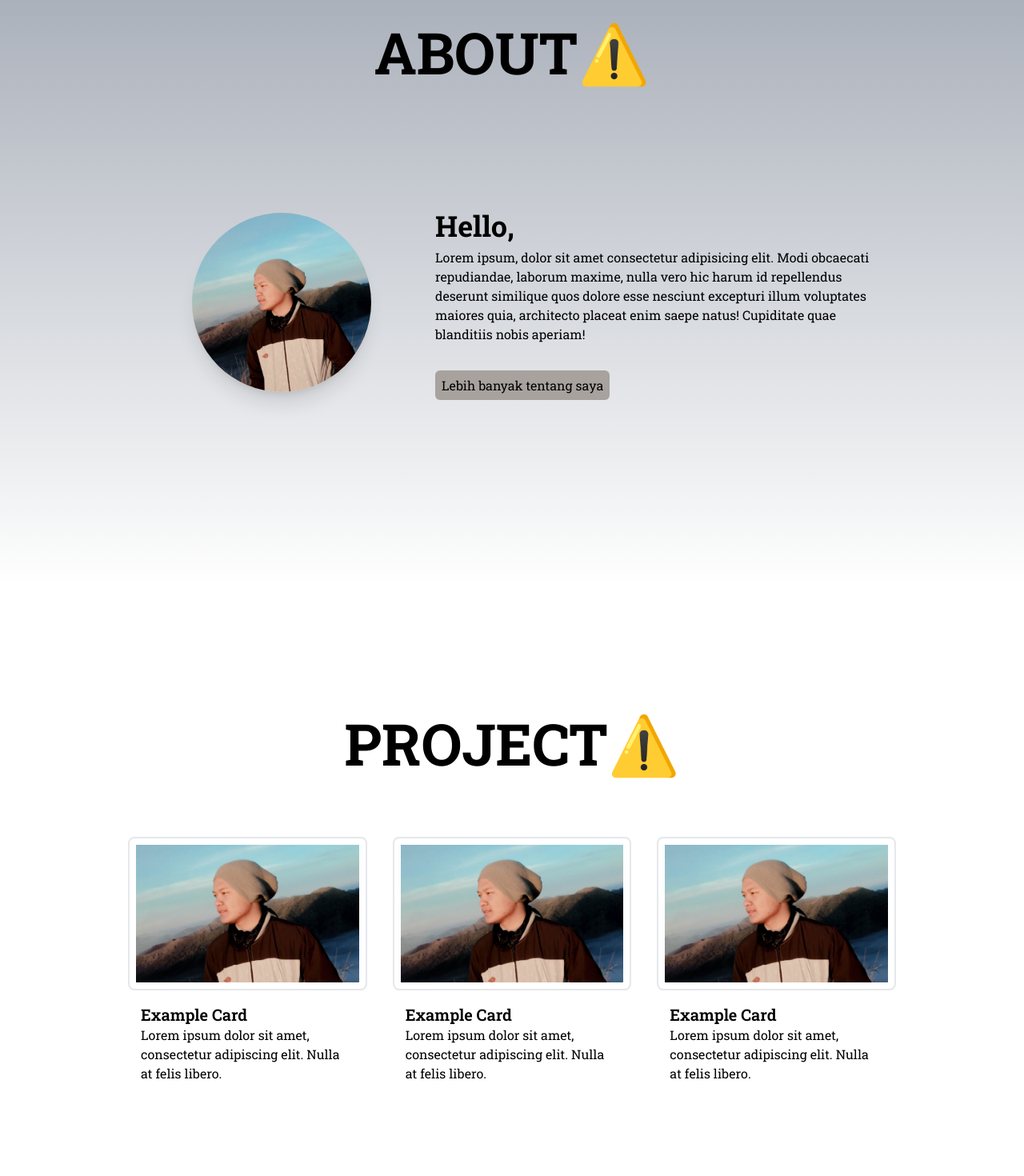
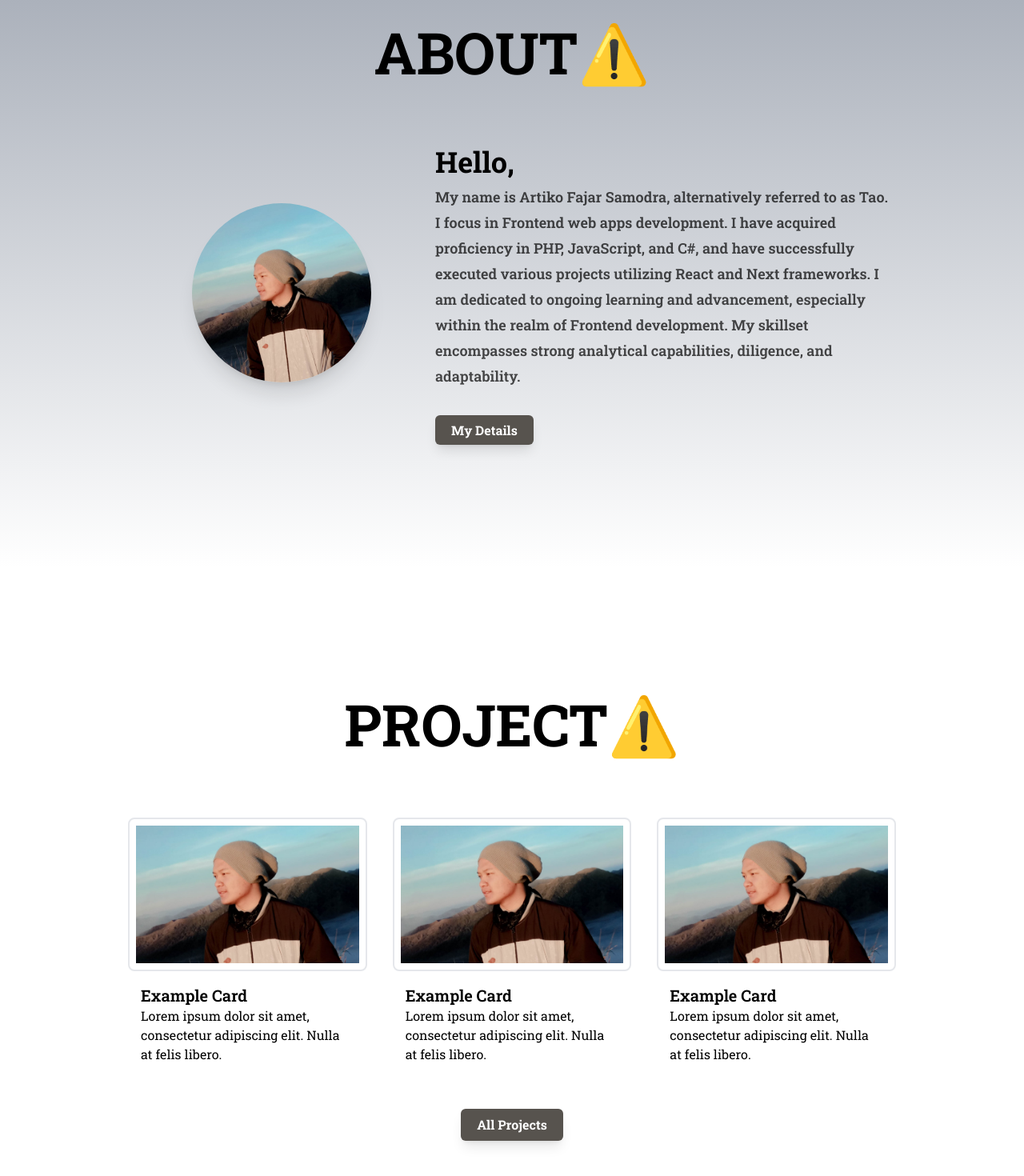
Before and after one commit to artikosamodra/porto-next, a Next.js app: page /page/menu in a window 1280 px wide. Shown: the part 130-1600 px from the top of the page at 80% size. Built offline with nearby package versions, Linux system fonts and the light colour scheme; no server answers.

Commit message:
setting lottie animasi, add contect about and style

```diff
--- a/src/app/component/Utilities/TitlePage.jsx
+++ b/src/app/component/Utilities/TitlePage.jsx
@@ -1,6 +1,6 @@
 "use client";
 import { Player } from "@lottiefiles/react-lottie-player";
-const TitlePage = ({ titlePage, embedLottie }) => {
+const TitlePage = ({ titlePage, embedLottie, sizeh, sizew }) => {
   return (
     <div className="text-center md:text-7xl text-5xl font-bold pb-20 flex items-center justify-center">
       {titlePage}
--- a/src/app/globals.css
+++ b/src/app/globals.css
@@ -38,3 +38,7 @@
   background-color: white;
   box-shadow: 0 2px 4px rgba(0, 0, 0, 0.1);
 }
+
+.indent {
+  text-indent: 8px;
+}
--- a/src/app/page/About/page.jsx
+++ b/src/app/page/About/page.jsx
@@ -8,9 +8,9 @@ const About = () => {
     <section className="py-40 lg:px-40 px-10 bg-gradient-to-b from-gray-400">
       <TitlePage
         titlePage="ABOUT"
-        embedLottie="https://lottie.host/41de3aeb-f9c5-461f-893a-ca1db52ef615/Ujab7pOtv1.json"
+        embedLottie="https://lottie.host/cd0b74bb-622e-48ce-abf5-f25ff78f3483/O2Cko0lnqk.json"
       />
-      <div className="grid grid-cols-5 lg:py-20 py-5">
+      <div className="grid grid-cols-5 ">
         <div className="lg:col-span-2 col-span-5 flex justify-center items-center">
           <Image
             src="/picture.jpg"
@@ -22,18 +22,20 @@ const About = () => {
         </div>
         <div className="lg:col-span-3 col-span-5 lg:pt-0 pt-14">
           <h1 className="font-bold text-4xl pb-2">Hello,</h1>
-          <div className="pb-10">
-            Lorem ipsum, dolor sit amet consectetur adipisicing elit. Modi
-            obcaecati repudiandae, laborum maxime, nulla vero hic harum id
-            repellendus deserunt similique quos dolore esse nesciunt excepturi
-            illum voluptates maiores quia, architecto placeat enim saepe natus!
-            Cupiditate quae blanditiis nobis aperiam!
+          <div className="pb-10 text-lg leading-8 font-semibold opacity-70">
+            My name is Artiko Fajar Samodra, alternatively referred to as Tao. I
+            focus in Frontend web apps development. I have acquired proficiency
+            in PHP, JavaScript, and C#, and have successfully executed various
+            projects utilizing React and Next frameworks. I am dedicated to
+            ongoing learning and advancement, especially within the realm of
+            Frontend development. My skillset encompasses strong analytical
+            capabilities, diligence, and adaptability.
           </div>
           <Link
             href="/"
-            className="p-2 bg-stone-400 rounded-md hover:bg-stone-300"
+            className="py-2 px-5 shadow-lg bg-stone-600 rounded-md text-white hover:bg-indigo-600 font-bold"
           >
-            Lebih banyak tentang saya
+            My Details
           </Link>
         </div>
       </div>
--- a/src/app/page/Contact/page.jsx
+++ b/src/app/page/Contact/page.jsx
@@ -5,7 +5,10 @@ import SocialMedia from "./SocialMedia";
 const Contact = () => {
   return (
     <section className="py-40 lg:px-40 px-10 bg-gradient-to-t from-gray-400">
-      <TitlePage titlePage="CONTACT" embedLottie="https://lottie.host/41de3aeb-f9c5-461f-893a-ca1db52ef615/Ujab7pOtv1.json"/>
+      <TitlePage
+        titlePage="CONTACT"
+        embedLottie="https://lottie.host/a2fd473b-892c-43b9-9399-7143c7ac55bd/bL8vBf3Z5x.json"
+      />
 
       <h1 className="text-3xl">
         Lorem ipsum dolor sit amet, consectetur adipisicing.
--- a/src/app/page/Project/page.jsx
+++ b/src/app/page/Project/page.jsx
@@ -1,15 +1,17 @@
 // import ProjectCard from "@/app/component/Utilities/ProjectCard";
 import ProjectCard from "@/app/component/Utilities/ProjectCard";
 import TitlePage from "@/app/component/Utilities/TitlePage";
+import Link from "next/link";
 
 const Project = () => {
   return (
     <section className="py-40 lg:px-40 px-10">
       <TitlePage
         titlePage="PROJECT"
-        embedLottie="https://lottie.host/41de3aeb-f9c5-461f-893a-ca1db52ef615/Ujab7pOtv1.json"
+        embedLottie="https://lottie.host/7d119f4c-d48d-4023-abad-20523861a97a/NPSh69mBjZ.json"
       />
 
+      <div className="flex flex-col justify-center items-center gap-10">
         <div className="grid md:grid-cols-3 grid-cols-1 gap-8">
           <ProjectCard
             imageUrl="/picture.jpg"
@@ -27,6 +29,14 @@ const Project = () => {
             description="Lorem ipsum dolor sit amet, consectetur adipiscing elit. Nulla at felis libero."
           />
         </div>
+
+        <Link
+          href="/"
+          className="py-2 px-5 shadow-lg bg-stone-600 rounded-md text-white hover:bg-indigo-600 font-bold"
+        >
+          All Projects
+        </Link>
+      </div>
     </section>
   );
 };
```
Lines whose indentation alone changed are shown as unchanged.
